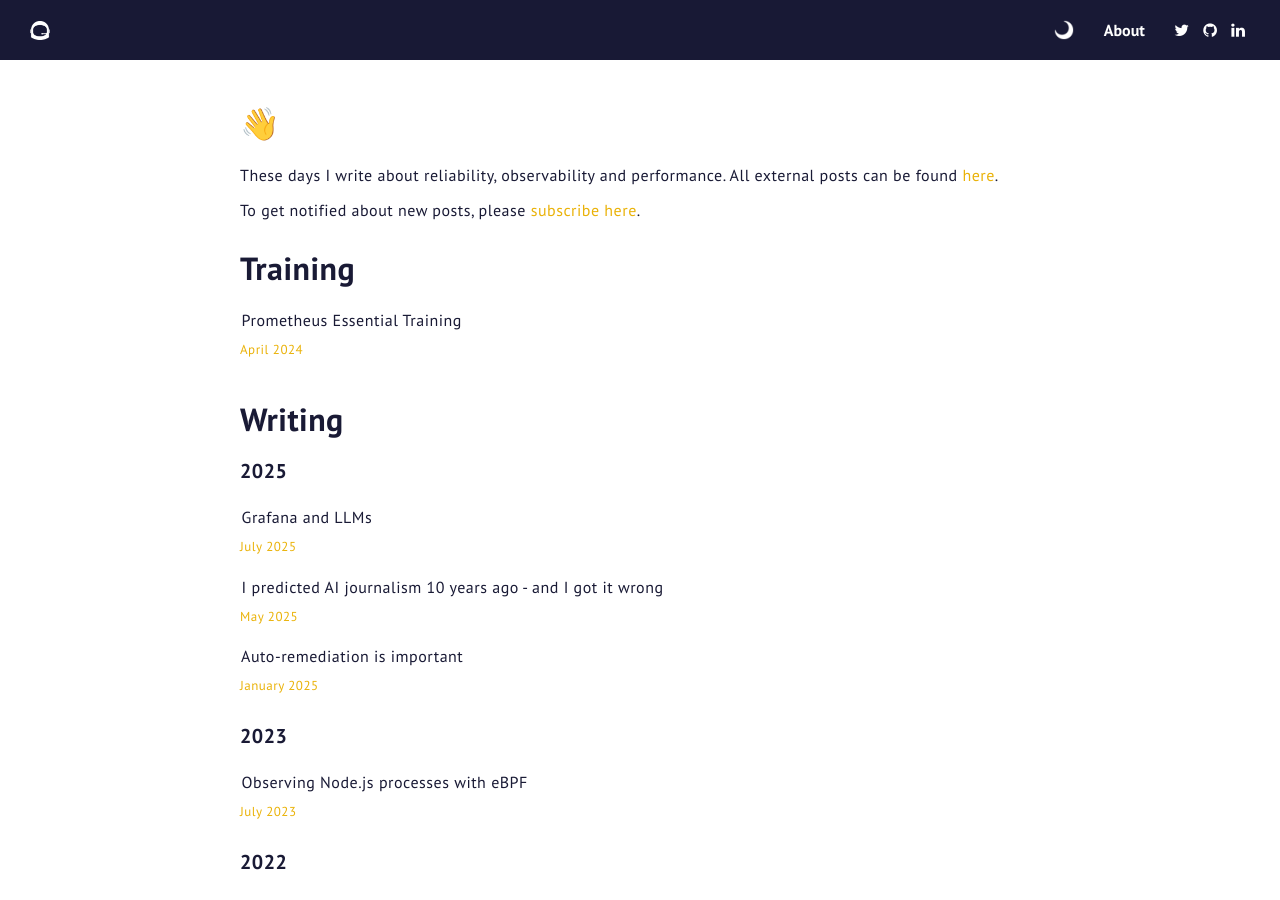
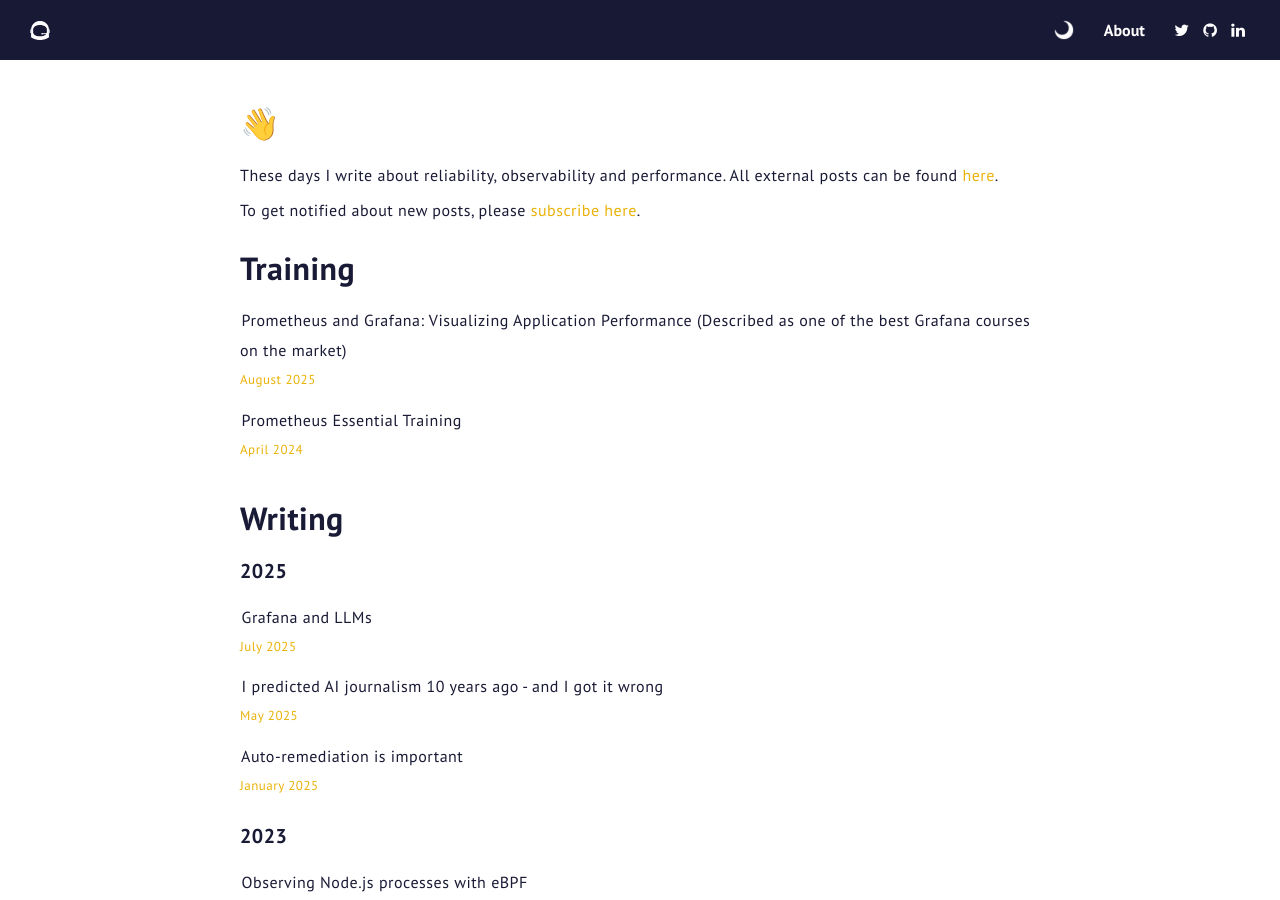
Before and after one commit to OpeOnikute/opeonikute.github.io, a Jekyll site: the page built from index.html, in a window 1280 px wide and 900 px high. Built offline with Jekyll 4.4.1, drawn with Linux system fonts in a browser that asks for light colours.

Commit message:
add grafana course link

```diff
--- a/_layouts/posts.html
+++ b/_layouts/posts.html
@@ -95,6 +95,14 @@
       <div>
         <h1>Training</h1>
         <ul class="posts">
+          <li>
+            <a class="post-item" href="https://www.linkedin.com/learning/prometheus-and-grafana-visualizing-application-performance" target="_blank">
+              Prometheus and Grafana: Visualizing Application Performance (Described as one of the best Grafana courses on the market)
+            </a>
+            <p class="date">
+              August 2025
+            </p>
+          </li>
           <li>
               <a class="post-item" href="https://www.linkedin.com/learning/prometheus-essential-training" target="_blank">
                 Prometheus Essential Training
--- a/about.html
+++ b/about.html
@@ -144,6 +144,7 @@
           <div class="about-content">
             <p>I like to talk/write about my work, mainly to help others grow. Some examples:</p>
             <ul>
+              <li><a class="colored" target="_blank" href="https://www.linkedin.com/learning/prometheus-and-grafana-visualizing-application-performance">Prometheus and Grafana: Visualizing Application Performance</a>: Described as one of the best online courses teaching Grafana on the market.</li>
               <li><a class="colored" target="_blank" href="https://www.linkedin.com/learning/prometheus-essential-training">Prometheus Essential Training</a>: A detailed online course that takes you from beginner to intermediate-level skill in <a target="_blank" href="https://prometheus.io/">Prometheus</a>.</li>
               <li><a class="colored" target="_blank" href="https://youtu.be/OH0CuqNpo_A?si=HVra_fWasIJ_bXTu">Designing an Incident Response Process at Scale</a>: Conference talk. How can your organization resolve customer-impacting incidents in record time?</li>
               <li><a class="colored" target="_blank" href="https://paystack.com/blog/engineering-design/observability">Observability at Paystack - the first five years</a>: Sharing how to set up Observability at organisations across the industry.</li>
```
